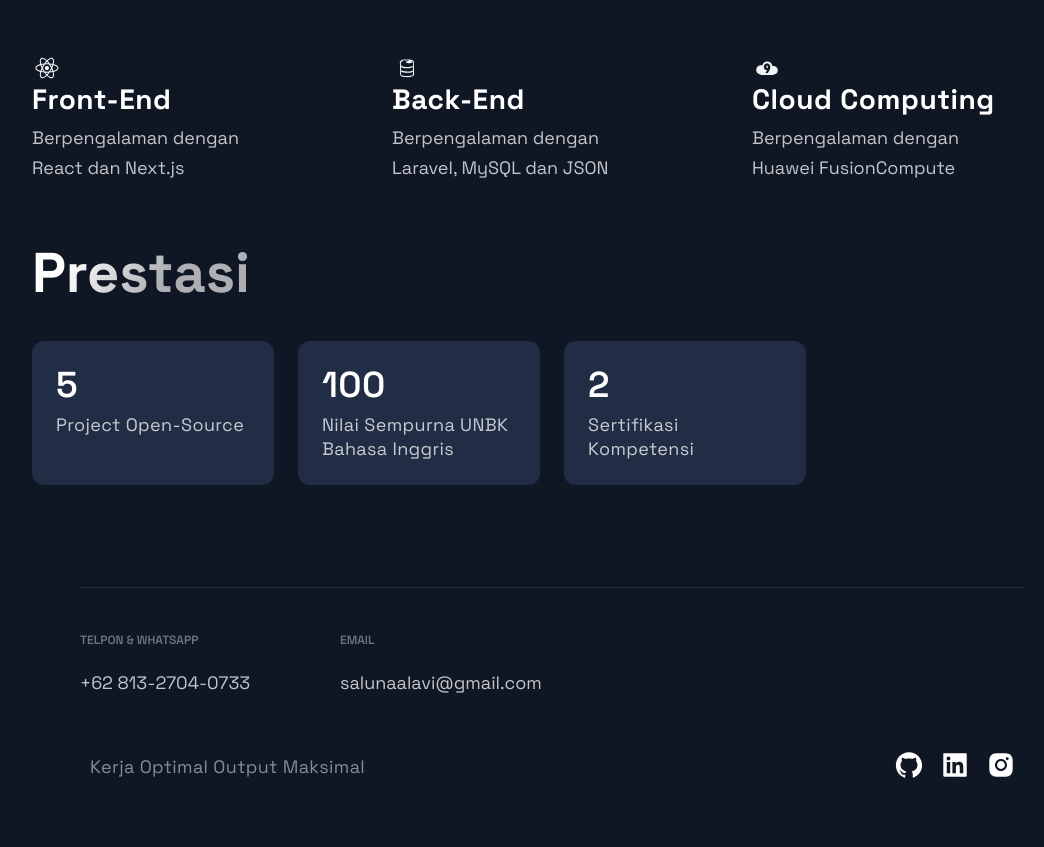
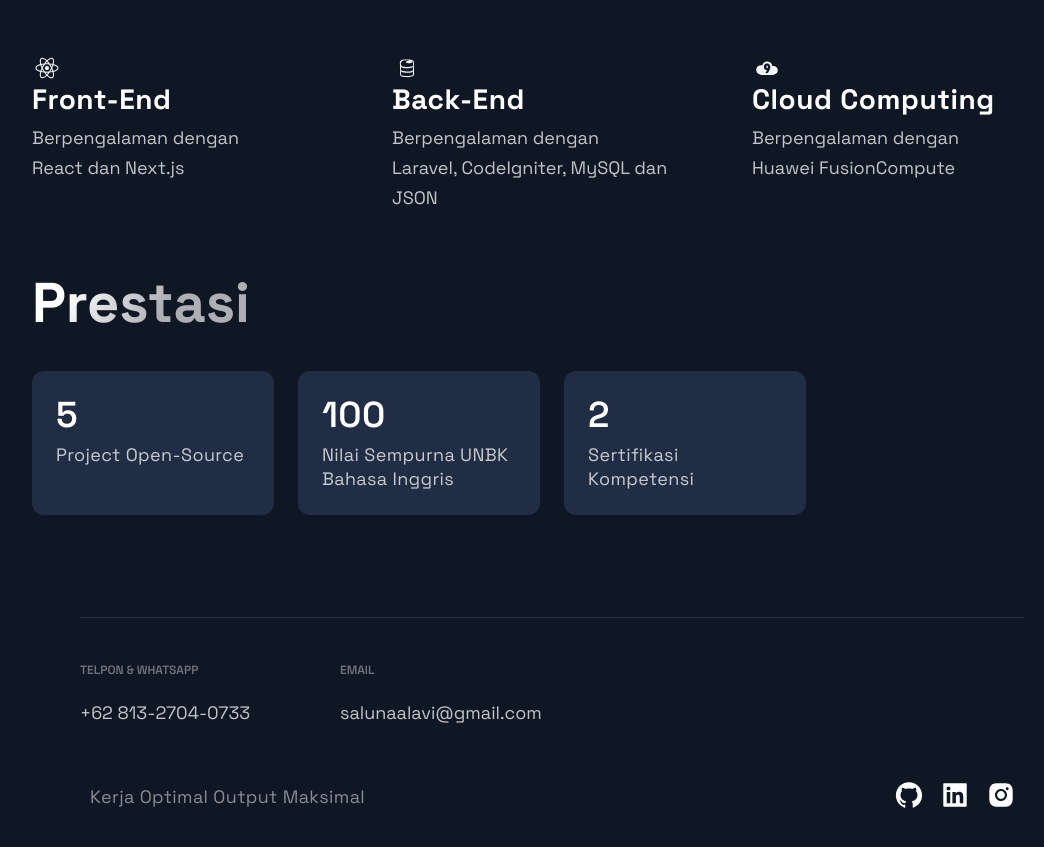
Before and after one commit to salunaalavi/Web-Portfolio, a Next.js app: page / in a window 1280 px wide. Shown: the part 1660-2507 px from the top of the page, without its empty margins (88-1132 px from the left). Built offline with nearby package versions, Linux system fonts and the light colour scheme.

Commit message:
Update Technologies.js

```diff
--- a/src/components/Technologies/Technologies.js
+++ b/src/components/Technologies/Technologies.js
@@ -27,7 +27,7 @@ const Technologies = () =>  (
           <ListTitle>Back-End</ListTitle>
           <ListParagraph>
             Berpengalaman dengan <br />
-            Laravel, MySQL dan JSON
+            Laravel, CodeIgniter, MySQL dan JSON
           </ListParagraph>
         </ListContainer>
       </ListItem>
```
